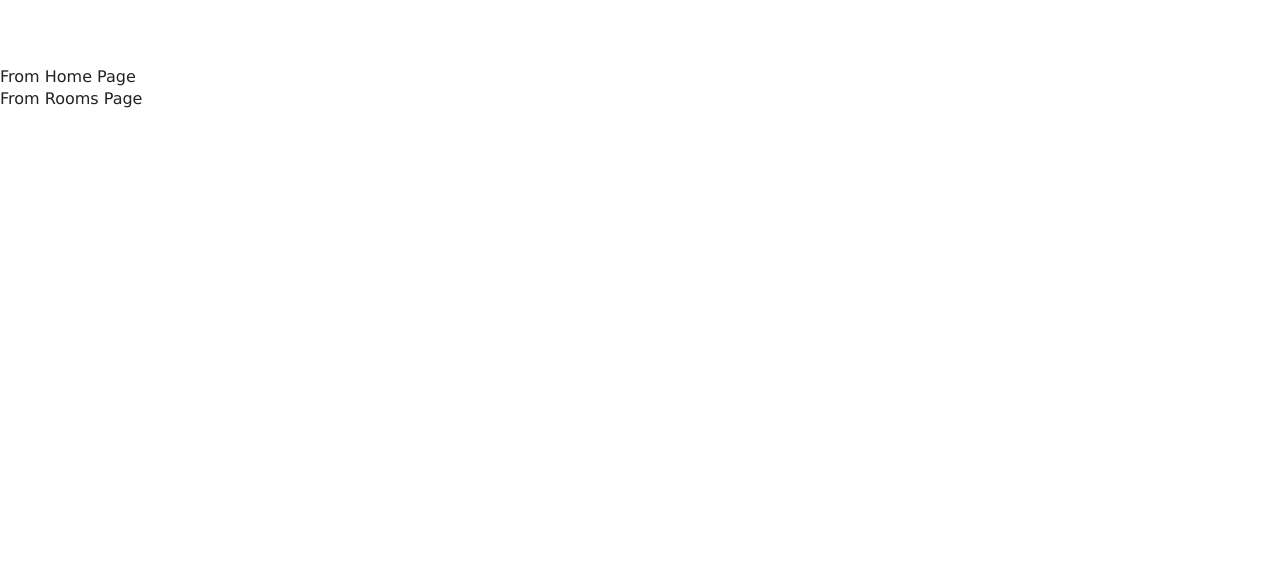
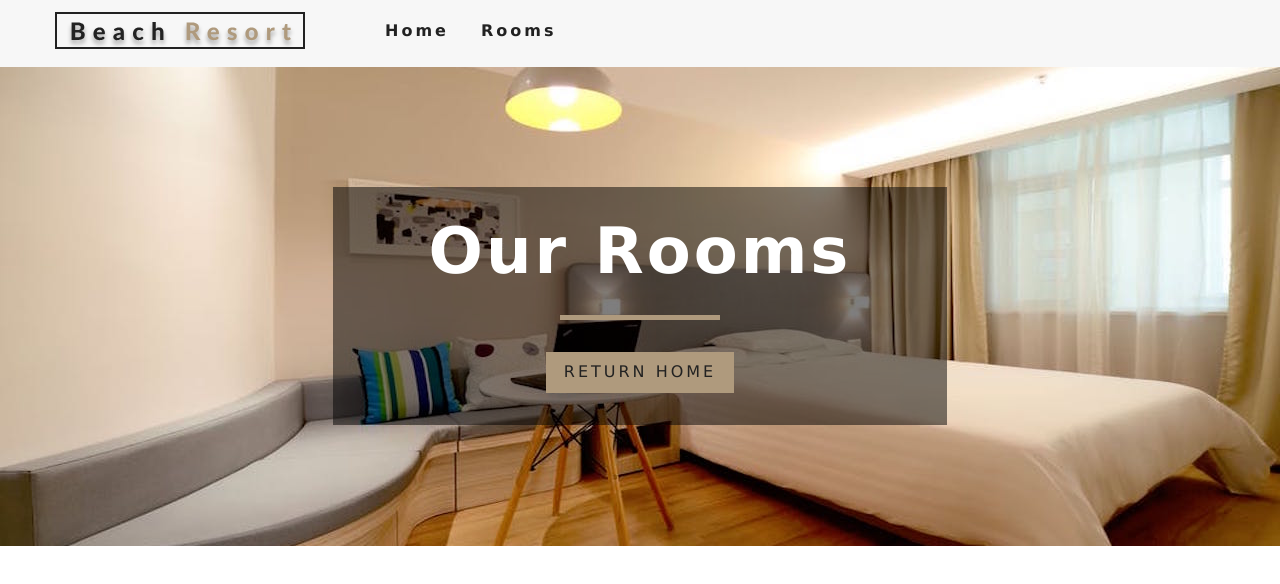
Before and after one commit to morshedmasud/Resort-react, a React (Create React App) app: page /rooms in a window 1280 px wide. Shown: the top 584 px of the page. Built offline with nearby package versions, Linux system fonts and the light colour scheme.

Commit message:
Home and Services component added 1:23

```diff
--- a/src/App.css
+++ b/src/App.css
@@ -252,6 +252,7 @@ h6 {
 }
 .services h6 {
   letter-spacing: var(--mainSpacing);
+  text-transform: capitalize;
 }
 .services p {
   width: 80%;
--- a/src/App.js
+++ b/src/App.js
@@ -8,15 +8,20 @@ import Home from "./pages/Home";
 import SingleRoom from "./pages/SingleRoom";
 import Error from "./pages/Error";
 import Rooms from "./pages/Rooms";
+import Navbar from "./components/Navbar";
 
 
 const App = () => {
    return (
       <>
-         <Route path="/"  component={Home}/>
-         <Route path="/rooms" component={Rooms}/>
-         <Route path="/single-room" component={SingleRoom}/>
-         <Route path="/error" component={Error}/>
+         <Navbar/>
+         <Switch>
+            <Route path="/" exact component={Home}/>
+            <Route path="/rooms" exact component={Rooms}/>
+            <Route path="/rooms/:slug" exact component={SingleRoom}/>
+            <Route component={Error}/>
+         </Switch>
+
 
       </>
    )
--- /dev/null
+++ b/src/components/Banner.js
@@ -0,0 +1,16 @@
+import React from 'react';
+
+
+
+const Banner = (props) => {
+   return (
+      <div className="banner">
+         <h1>{props.title}</h1>
+         <div></div>
+         <p>{props.subtitle}</p>
+         {props.children}
+      </div>
+   )
+};
+
+export default Banner;
--- /dev/null
+++ b/src/components/Hero.js
@@ -0,0 +1,15 @@
+import React from 'react';
+
+
+
+const Hero = (props) => {
+   return (
+      <header className={props.hero}>{props.children}</header>
+   )
+};
+
+Hero.defaultProps = {
+   hero:'defaultHero'
+};
+
+export default Hero;
--- /dev/null
+++ b/src/components/Navbar.js
@@ -0,0 +1,45 @@
+import React from 'react';
+import logo from '../images/logo.svg';
+import {FaAlignRight} from "react-icons/fa";
+import { Link} from "react-router-dom";
+
+class Navbar extends React.Component {
+   state = {
+      isOpen: false
+   };
+
+   handleToggle = () => {
+      console.log("handletoggle");
+      this.setState({isOpen: !this.state.isOpen})
+   };
+   render() {
+      return (
+         <nav className="navbar">
+            <div className="nav-center">
+               <div className="nav-header">
+                  <Link to='/'>
+                     <img src={logo} alt="Beach Resort"/>
+                  </Link>
+                  <button type='button' className='nav-btn'
+                  onClick={this.handleToggle}>
+                     <FaAlignRight className='nav-icon'/>
+                  </button>
+               </div>
+               <ul className={this.state.isOpen? "nav-links show-nav":
+               "nav-links"}>
+                  <li>
+                     <Link to='/'>Home</Link>
+                  </li>
+                  <li>
+                     <Link to='/rooms'>Rooms</Link>
+                  </li>
+               </ul>
+            </div>
+
+         </nav>
+      )
+   }
+
+}
+
+export default Navbar;
--- /dev/null
+++ b/src/components/Services.js
@@ -0,0 +1,52 @@
+import React, {Component} from 'react';
+import { FaCocktail, FaHiking, FaShuttleVan, FaBeer} from "react-icons/all";
+
+import Title from './Title';
+
+
+class Services extends Component {
+   state = {
+      services: [
+         {
+            icon: <FaCocktail/>,
+            title: "Free cocktails",
+            info: 'Lorem ipsum dolor sit amet, consectetur adipisicing elit. Cum, dolore, quaerat. Ad at explicabo in ipsum iste numquam quis repellat?'
+         },
+         {
+            icon: <FaHiking/>,
+            title: "Endless Hiking",
+            info: 'Lorem ipsum dolor sit amet, consectetur adipisicing elit. Cum, dolore, quaerat. Ad at explicabo in ipsum iste numquam quis repellat?'
+         },
+         {
+            icon: <FaShuttleVan/>,
+            title: "Free Shuttle",
+            info: 'Lorem ipsum dolor sit amet, consectetur adipisicing elit. Cum, dolore, quaerat. Ad at explicabo in ipsum iste numquam quis repellat?'
+         },
+         {
+            icon: <FaBeer/>,
+            title: "Free Beer",
+            info: 'Lorem ipsum dolor sit amet, consectetur adipisicing elit. Cum, dolore, quaerat. Ad at explicabo in ipsum iste numquam quis repellat?'
+         },
+      ]
+   };
+   render() {
+      return (
+         <section className='services'>
+            <Title title='services'/>
+            <div className='services-center'>
+               {this.state.services.map((item, index) => {
+                  return (
+                     <article key={index} className='service'>
+                        <span>{item.icon}</span>
+                        <h6>{item.title}</h6>
+                        <p>{item.info}</p>
+                     </article>
+                  )
+               })}
+            </div>
+         </section>
+      );
+   }
+}
+
+export default Services;
--- /dev/null
+++ b/src/components/Title.js
@@ -0,0 +1,13 @@
+import React from 'react';
+
+const Title = (props) =>  {
+
+      return (
+         <div className='section-title'>
+            <h4>{props.title}</h4>
+            <div></div>
+         </div>
+      )
+};
+
+export default Title;
--- a/src/pages/Error.js
+++ b/src/pages/Error.js
@@ -1,9 +1,20 @@
 import React from 'react';
+import {Link} from "react-router-dom";
 
+import Hero from "../components/Hero";
+import Banner from "../components/Banner";
 
 
 const Error = () => {
-   return <div>From Error Page</div>
+   return (
+      <Hero>
+         <Banner title="404" subtitle='Page not found'>
+            <Link to='/' className='btn-primary'>
+               return home
+            </Link>
+         </Banner>
+      </Hero>
+   )
 };
 
 export default Error;
--- a/src/pages/Home.js
+++ b/src/pages/Home.js
@@ -1,9 +1,25 @@
 import React from 'react';
+import { Link } from "react-router-dom";
 
-
+import Hero from "../components/Hero";
+import Banner from "../components/Banner";
+import Services from "../components/Services";
 
 const Home = () => {
-   return <div>From Home Page</div>
+   return (
+      <>
+         <Hero>
+            <Banner title="luxurious rooms" subtitle="deluxe rooms starting at $299">
+               <Link to='/rooms' className='btn-primary'>
+                  our rooms
+               </Link>
+            </Banner>
+         </Hero>
+         <Services>
+
+         </Services>
+      </>
+   )
 };
 
 export default Home;
--- a/src/pages/Rooms.js
+++ b/src/pages/Rooms.js
@@ -1,8 +1,19 @@
 import React from 'react';
+import {Link} from "react-router-dom";
 
+import Banner from "../components/Banner";
+import Hero from "../components/Hero";
 
 const Rooms = () => {
-   return <div>From Rooms Page</div>
+   return (
+      <Hero hero="roomsHero">
+         <Banner title='our Rooms'>
+            <Link to='/' className="btn-primary">
+               return home
+            </Link>
+         </Banner>
+      </Hero>
+   )
 };
 
 export default Rooms;
```
